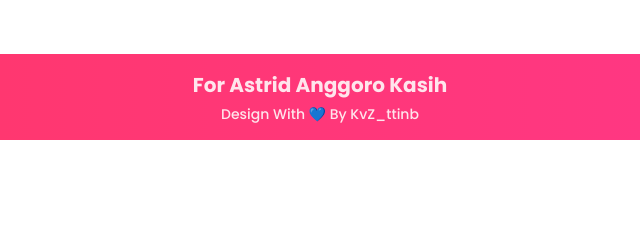
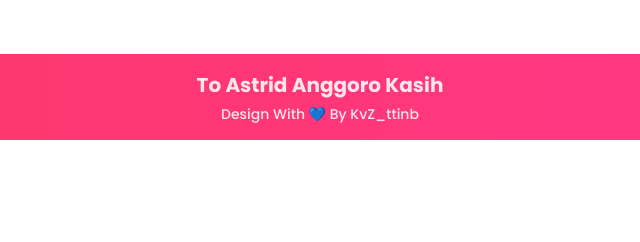
Before and after one commit to TBPriangga/hbdayastrid, a website: page index.html in a window 1280 px wide. Shown: the part 4510-4752 px from the top of the page, 320-960 px from the left. Drawn offline with nearby package versions, Linux system fonts and the light colour scheme.

Commit message:
Update index.html

```diff
--- a/index.html
+++ b/index.html
@@ -180,7 +180,7 @@
     <img src="public/img/Blob 4.svg" class="absolute right-0 select-none pointer-events-none" style="top: 300rem; z-index: -999;" alt="">
     <img src="public/img/Blob 3.svg" class="absolute left-0 select-none pointer-events-none" style="top: 300rem; z-index: -999;" alt="">
     <footer class="col-span-12 mt-20 text-center bg-gradient-to-r from-mycolor to-mycolor-purple text-typografi-red-light py-4 space-y-1">
-      <h4 class="font-bold" style="font-size: 20px;">For Astrid Anggoro Kasih </h4>
+      <h4 class="font-bold" style="font-size: 20px;">To Astrid Anggoro Kasih </h4>
       <p class="font-medium text-sm">Design With 💙 By KvZ_ttinb</p>
     </footer>
   </section>
```
